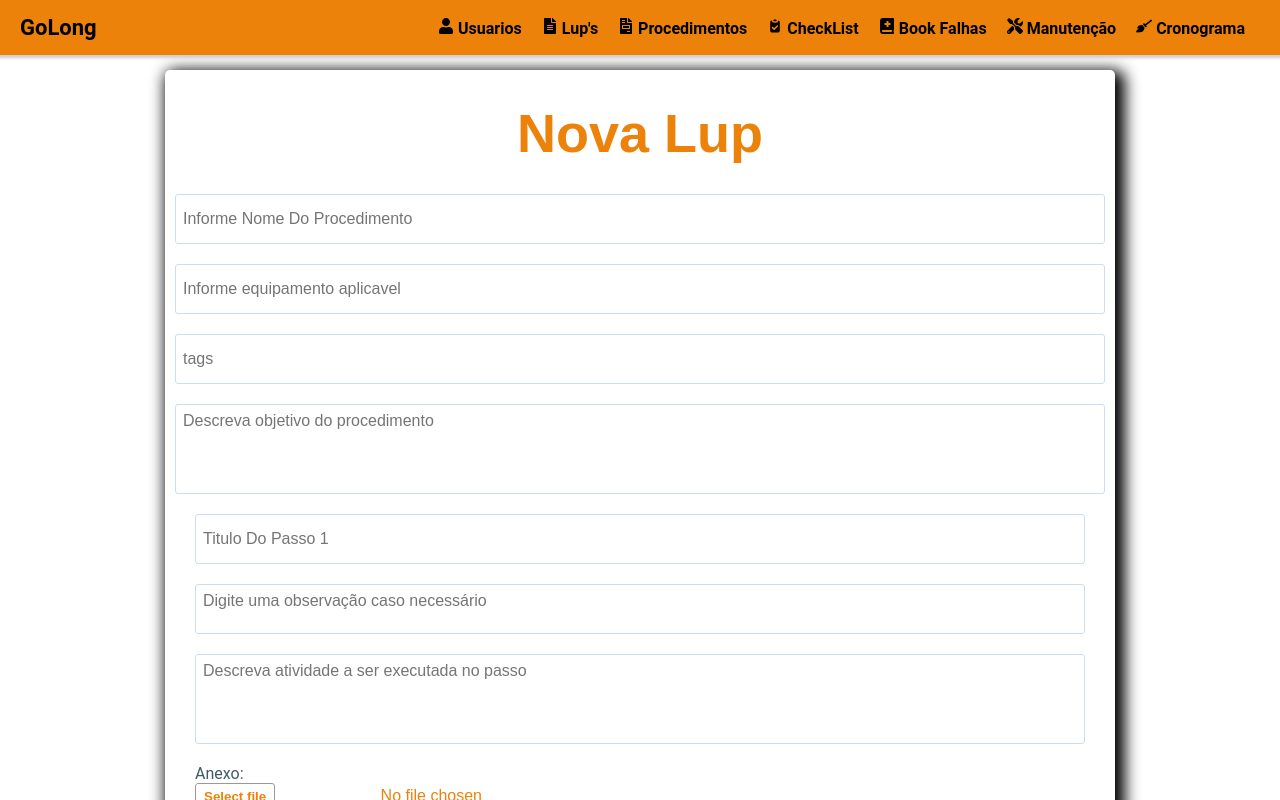
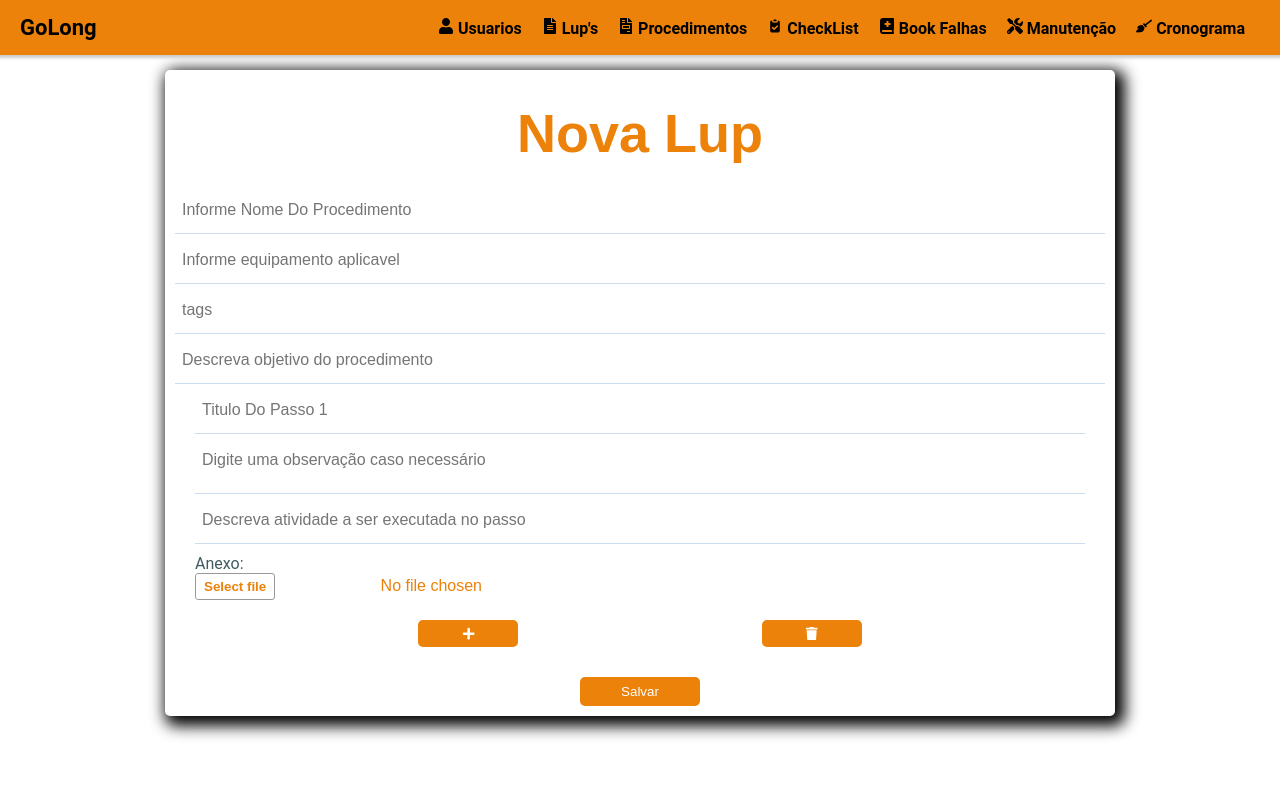
Before and after one commit to Marlon1712/golong, a Next.js app: page /Lup/new in a window 1280 px wide. Shown: the top 800 px of the page. Built offline with nearby package versions, Linux system fonts and the light colour scheme.

Commit message:
feature feedback do upload

```diff
--- a/src/pages/Lup/new.tsx
+++ b/src/pages/Lup/new.tsx
@@ -4,7 +4,7 @@ import { Container, Imputt } from '../../styles/pages/New'
 import Navbar from '../../components/Navbar'
 import { produce } from 'immer'
 import { generate } from 'shortid'
-import { FaTrash, FaPlus } from 'react-icons/fa'
+import { FaTrash, FaPlus, FaExclamationTriangle, FaCheck } from 'react-icons/fa'
 import axios from 'axios'
 
 interface passosInterface {
@@ -26,6 +26,10 @@ interface FormData {
   passos: passosInterface[]
   criador: string
 }
+interface mssg {
+  message?: string
+  error?: string
+}
 
 export default function App(): JSX.Element {
   const [passos, setPassos] = useState<passosInterface[]>([
@@ -40,8 +44,11 @@ export default function App(): JSX.Element {
       alt: ''
     }
   ])
-  const [msg, setMsg] = useState(null)
+  const [msg, setMsg] = useState<mssg>({})
   const { register, handleSubmit } = useForm<FormData>()
+  const [percentage, setPercentage] = useState(0)
+  const [percentLoaded, setPercentLoaded] = useState(0)
+  const [percentTotal, setPercentTotal] = useState(0)
   const onSubmit = (data: FormData) => {
     data.passos = passos
     const proced = new FormData()
@@ -55,6 +62,13 @@ export default function App(): JSX.Element {
     proced.append('descricao', data.descricao)
     proced.append('criador', 'Marlon')
     const options = {
+      onUploadProgress: progressEvent => {
+        const { loaded, total } = progressEvent
+        const percent = Math.floor((loaded * 100) / total)
+        setPercentage(percent)
+        setPercentLoaded(loaded)
+        setPercentTotal(total)
+      },
       headers: {
         'Content-Type': 'multipart/form-data'
       }
@@ -62,14 +76,14 @@ export default function App(): JSX.Element {
     axios
       .post('/api/Lup', proced, options)
       .then(response => {
-        if (response.data.message) {
-          setMsg(response.data.message)
+        if (response.data) {
+          setMsg(response.data)
         } else {
-          setMsg(response.data.error)
+          setMsg(response.data)
         }
       })
       .catch(e => {
-        console.log(e)
+        setMsg(e)
       })
   }
 
@@ -79,9 +93,10 @@ export default function App(): JSX.Element {
       <Container>
         <form onSubmit={handleSubmit(onSubmit)}>
           <h1>Nova Lup</h1>
+          <div className="cabecalho">
             <Imputt>
               <div className="control">
-              <input
+                <textarea
                   style={{ textTransform: 'capitalize' }}
                   id="nome"
                   required
@@ -94,7 +109,7 @@ export default function App(): JSX.Element {
             </Imputt>
             <Imputt>
               <div className="control">
-              <input
+                <textarea
                   id="equipamento"
                   autoComplete="off"
                   required
@@ -106,7 +121,7 @@ export default function App(): JSX.Element {
             </Imputt>
             <Imputt>
               <div className="control">
-              <input
+                <textarea
                   id="tag"
                   required
                   placeholder="tags"
@@ -126,7 +141,8 @@ export default function App(): JSX.Element {
                 <label htmlFor="objetivo">Descrição:</label>
               </div>
             </Imputt>
-
+          </div>
+          <div>
             <ul>
               {passos.map((data, index) => (
                 <li style={{ marginTop: '10px' }} key={data.id}>
@@ -147,7 +163,7 @@ export default function App(): JSX.Element {
                     </div>
                     <Imputt>
                       <div className="control">
-                      <input
+                        <textarea
                           style={{ textTransform: 'capitalize' }}
                           id="titulo"
                           name="titulo"
@@ -241,6 +257,7 @@ export default function App(): JSX.Element {
                   </div>
                 </li>
               ))}
+
               <div className="btns">
                 <button
                   type="button"
@@ -268,12 +285,38 @@ export default function App(): JSX.Element {
                 </button>
               </div>
             </ul>
+          </div>
+          <div
+            style={{
+              display: 'flex',
+              justifyContent: 'center',
+              alignItems: 'center'
+            }}
+          >
+            {percentage > 0 && percentage < 100 ? (
+              <span style={{ color: 'gray' }}>{`${percentage}% - ${parseFloat(
+                (percentLoaded / 1024 / 1024).toFixed(2)
+              )}MB of ${parseFloat(
+                (percentTotal / 1024 / 1024).toFixed(2)
+              )}MB`}</span>
+            ) : null}
+            {msg?.error && (
+              <span>
+                <FaExclamationTriangle />
+                {msg.error}
+              </span>
+            )}
+            {msg?.message && (
+              <span style={{ color: 'green' }}>
+                <FaCheck /> {msg?.message}
+              </span>
+            )}
+          </div>
           <div>
             <button className="submit-passo btn" type="submit">
               Salvar
             </button>
           </div>
-          {msg && <span>{msg}</span>}
         </form>
       </Container>
     </>
--- a/src/pages/api/Lup/index.ts
+++ b/src/pages/api/Lup/index.ts
@@ -57,7 +57,7 @@ handler
       })
       const data = await Lup.findOne({ nome: nome })
       if (data) {
-        return res.json({ message: 'Arquivo existente atualizado' })
+        return res.json({ message: 'Arquivo Atualizado' })
       } else {
         await Lup.create({
           nome,
@@ -68,11 +68,11 @@ handler
           criador
         })
 
-        return res.json({ message: 'Arquivo salvo com sucesso!' })
+        return res.json({ message: ' Salvo com Sucesso !' })
       }
     } catch (err) {
       console.log(err)
-      return res.json({ message: 'Erro ao processar sua requisição' })
+      return res.json({ error: ' Erro ao Salvar ' })
     }
   })
 export const config = {
--- a/src/styles/pages/New.ts
+++ b/src/styles/pages/New.ts
@@ -10,8 +10,15 @@ export const Container = styled.div`
   justify-content: center;
   align-items: center;
 
-  form::-webkit-scrollbar {
-    width: opx;
+  h1 {
+    font-size: 54px;
+    color: ${props => props.theme.colors.primary};
+    padding: 2px 0 10px 0;
+    font-family: Arial, sans-serif;
+    font-weight: bold;
+    text-align: center;
+    margin-top: 20px;
+    margin-bottom: 20px;
   }
 
   form {
@@ -28,15 +35,13 @@ export const Container = styled.div`
     overflow-y: auto;
     animation: fade 500ms;
   }
-  h1 {
-    font-size: 54px;
-    color: ${props => props.theme.colors.primary};
-    padding: 2px 0 10px 0;
-    font-family: Arial, sans-serif;
-    font-weight: bold;
-    text-align: center;
-    margin-top: 20px;
-    margin-bottom: 20px;
+
+  form::-webkit-scrollbar {
+    width: 0px;
+  }
+
+  .cabecalho {
+    display: block;
   }
 
   .view-input {
@@ -44,7 +49,10 @@ export const Container = styled.div`
     flex-direction: column;
     justify-content: center;
     .img-container {
+      width: 100%;
       display: flex;
+      padding-top: 10px;
+      padding-bottom: 10px;
       align-items: center;
       justify-content: center;
 
@@ -64,7 +72,6 @@ export const Container = styled.div`
   input {
     width: 100%;
     display: block;
-    height: 50px;
     font-size: 16px;
     font-family: Arial, sans-serif;
     color: #ec8209;
@@ -73,44 +80,22 @@ export const Container = styled.div`
     transition: all 0.2s;
     touch-action: manipulation;
   }
-  textarea {
-    width: 100%;
-    height: 90px;
-    display: block;
-    font-size: 16px;
-    resize: none;
-    font-family: Arial, sans-serif;
-    color: #ec8209;
-    border-radius: 3px;
-    outline-color: #ec8209;
-  }
+
   .obs {
     height: 50px;
   }
   .passos {
-    margin: 0px;
     flex-direction: column;
     align-items: center;
     padding: 20px;
     border-radius: 2px;
   }
-  select {
-    width: 100%;
-    display: block;
-    margin-top: 8px;
-    padding: 7px;
-    font-size: 16px;
-    color: #ec8209;
-    border-radius: 2px;
-    border: 1px solid #ccddef;
-    outline-color: #ec8209;
-  }
+
   li {
     list-style: none;
   }
 
   div {
-    margin-bottom: 10px;
     flex-direction: column;
     &:nth-child(1) {
       animation: move 500ms;
@@ -136,6 +121,15 @@ export const Container = styled.div`
     color: red;
   }
 
+  .btns {
+    display: flex;
+    width: 100%;
+    margin-bottom: 10px;
+    flex-direction: row;
+    justify-content: space-evenly;
+    align-items: center;
+  }
+
   .submit-passo {
     display: block;
     min-width: 120px;
@@ -143,7 +137,7 @@ export const Container = styled.div`
     background-color: #ec8209;
     color: white;
     border-radius: 5px;
-    margin-top: 40px;
+    margin-top: 20px;
     margin-left: auto;
     margin-right: auto;
     margin-bottom: auto;
@@ -189,14 +183,7 @@ export const Container = styled.div`
     background-size: cover;
     background-position: 50% 50%;
   }
-  .btns {
-    display: flex;
-    width: 100%;
-    flex-direction: row;
-    justify-content: space-evenly;
-    align-items: center;
-    margin-top: 40px;
-  }
+
   .btn:focus {
     outline: none;
     box-shadow: none;
@@ -268,13 +255,13 @@ export const Container = styled.div`
   @media (max-width: 800px) {
     .img-container {
       img {
-        width: 50vw;
+        width: 70%;
         height: auto;
         border-radius: 10px;
       }
       video {
-        width: 50vw;
-        height: 50vh;
+        width: 70%;
+        height: 50%;
         border-radius: 10px;
       }
     }
@@ -296,77 +283,20 @@ export const Container = styled.div`
     }
   }
 `
-export const Imput = styled.div`
-  position: relative;
-  padding-top: 13px;
 
-  input {
-    border: 0;
-    border-bottom: 2px solid lightgrey;
-    outline: none;
-    min-width: 180px;
-    font-size: 16px;
-    transition: all 0.3s ease-out;
-    -webkit-transition: all 0.3s ease-out;
-    -moz-transition: all 0.3s ease-out;
-    -webkit-appearance: none;
-    border-radius: 0;
-  }
-
-  input:focus {
-    border-bottom: 2px solid #ec8209;
-  }
-
-  input::placeholder {
-    color: transparent;
-  }
-
-  label {
-    pointer-events: none;
-    position: absolute;
-    top: 0;
-    left: 0;
-    margin-top: 13px;
-    transition: all 0.3s ease-out;
-    -webkit-transition: all 0.3s ease-out;
-    -moz-transition: all 0.3s ease-out;
-  }
-
-  input:required:invalid + label {
-    color: red;
-  }
-  input:focus:required:invalid {
-    border-bottom: 2px solid red;
-  }
-  input:required:invalid + label:before {
-    content: '*';
-  }
-  input:focus + label,
-  input:not(:placeholder-shown) + label {
-    font-size: 13px;
-    margin-top: 0;
-    color: #ec8209;
-  }
-`
-
-const border = ' 1px solid #ec8209'
 const padding = '10px'
 const labelFontSize = '16px'
 export const Imputt = styled.div`
-  // float label
-
   .control {
     float: left;
     position: relative;
     width: 100%;
-    border-bottom: ${border};
     padding-top: ${padding} + ${labelFontSize};
     padding-bottom: ${padding};
 
     // you proably want to replace these with your grid classes
     &.small {
       width: 30%;
-      border-right: 1px solid #ddd;
     }
 
     &.medium {
@@ -378,25 +308,34 @@ export const Imputt = styled.div`
       border: 0;
     }
   }
-  input,
   textarea {
+    width: 100%;
+    height: 40px;
     display: block;
-    border: 1px solid #ccddef;
-    outline-color: #ec8209;
+    font-size: 16px;
+    resize: none;
+    font-family: Arial, sans-serif;
+    color: #ec8209;
+    border: none;
+    border-bottom: 1px solid #ccddef;
+    outline: #ec8209;
     padding: 7px;
-    width: 100%;
-    resize: none;
+
+    &::-webkit-scrollbar {
+      width: 0px;
+    }
 
     // inactive but shown label (exceptions: opacity and top)
     &:not(:placeholder-shown) {
       padding-top: 20px;
-      transition: top 0.7s ease;
+      transition: top 0.5s ease, opacity 0.5s ease;
+      border-bottom: 2px solid #ec8209;
     }
     & + label {
       position: absolute;
       margin-left: 7px;
-      top: 20px;
-      transition: top 0.7s ease, opacity 0.7s ease;
+      top: 10px;
+      transition: top 0.5s ease, opacity 0.5s ease;
       opacity: 0;
 
       // Some nice styling
```
Lines whose indentation alone changed are shown as unchanged.
